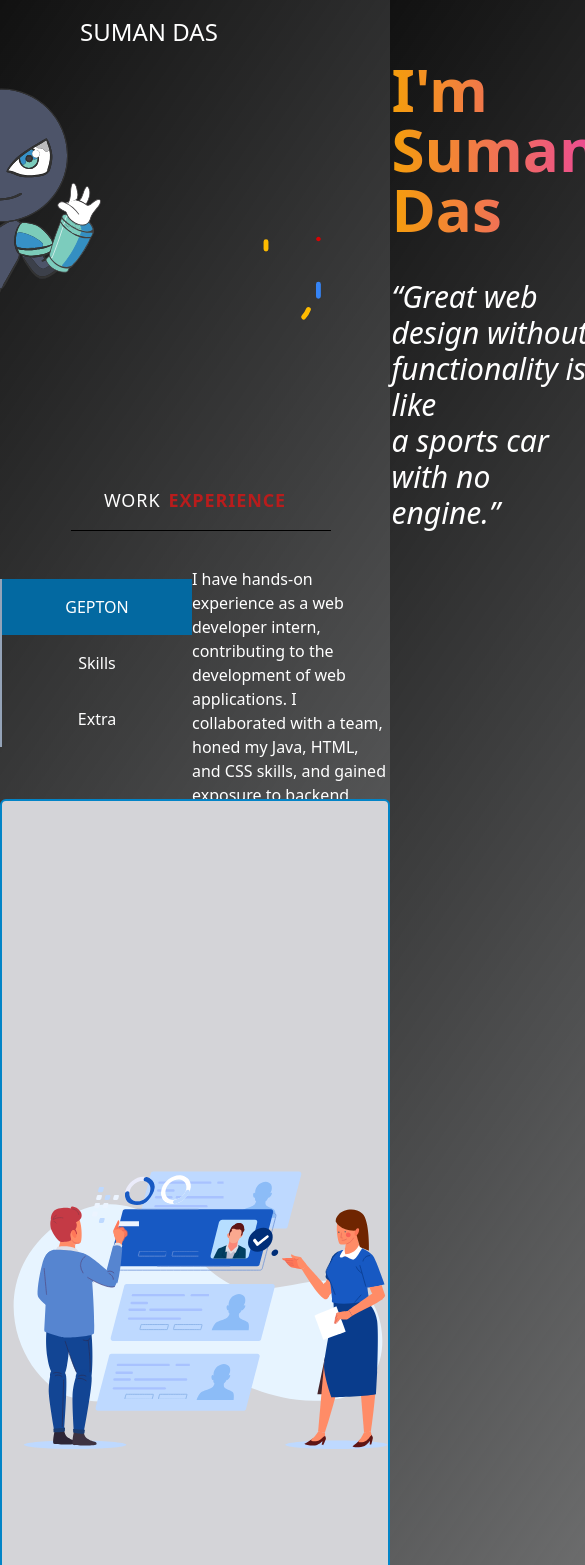
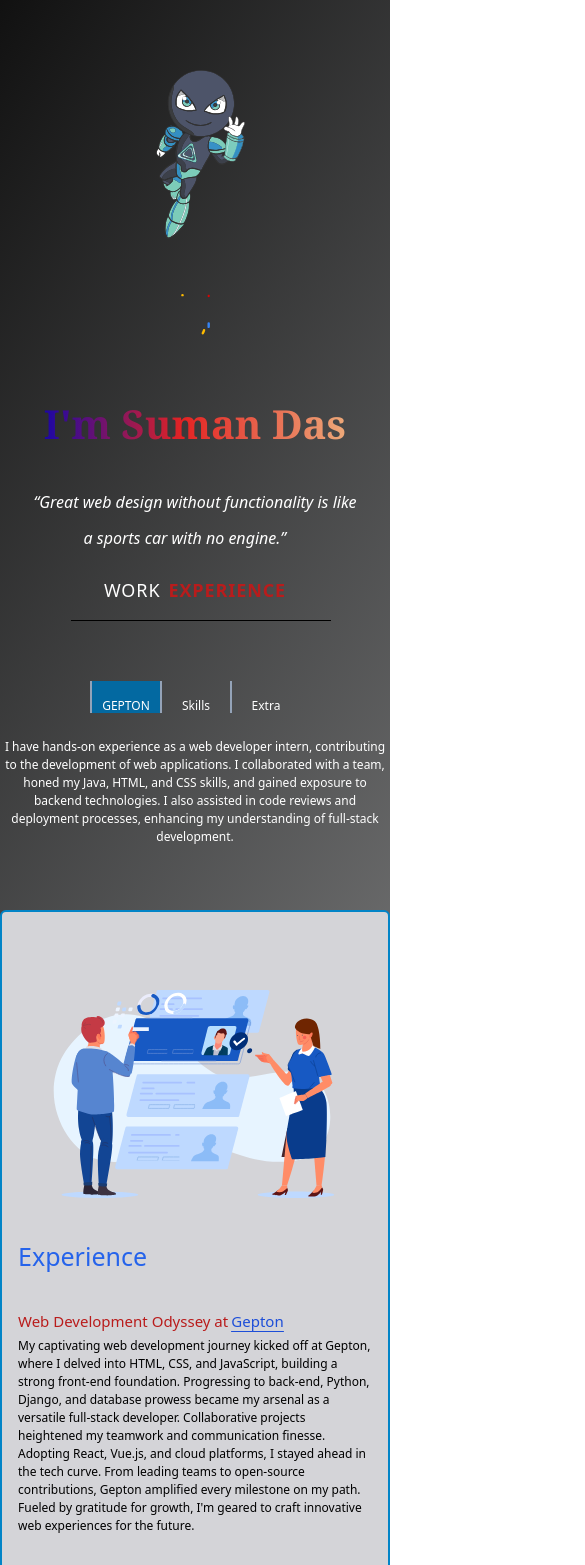
Before and after one commit to Sumandas1999/profile, a React (Create React App) app: page / in a window 390 px wide. Shown: the top 1565 px of the page, 585 px wide, since content can reach past the window. Built offline with nearby package versions, Linux system fonts and the light colour scheme.

Commit message:
feat: Update styling for mobile data

```diff
--- a/src/App.css
+++ b/src/App.css
@@ -46,3 +46,138 @@ background: linear-gradient(124deg, rgba(17,17,17,1) 0%, rgba(27,28,29,0.7665660
   width: 80px;
   height: 60px;
 }
+.ending{
+  background-color: black;
+  color: aliceblue;
+  text-align: center;
+  font-size: 20px;
+}
+
+@media (max-width: 768px){
+
+.nav{
+  visibility: hidden;
+}
+.intro{
+ font-size: 40px;
+ display: flex;
+ justify-items: center;
+}
+.quote{
+  font-size: 16px;
+  height: fit-content;
+  margin-bottom: 20px;
+}
+
+.head1{
+  display: grid;
+  justify-content: center;
+  height: fit-content;
+
+}
+.rest-line{
+
+  text-align: center;
+  padding-left: 50px;
+
+}
+
+.button-1{
+
+
+  width: 70px;
+  height: 10px;
+  font-size: 12px;
+
+
+
+
+}
+.button-2{
+
+
+  width: 70px;
+  height: 10px;
+  font-size: 12px;
+
+
+}
+.tabs{
+  display: flex;
+  flex-direction: row;
+}
+.tabs-main{
+  display: flex;
+  justify-content: space-evenly;
+  flex-direction: column;
+  height: 30vh;
+
+
+
+}
+.data-1{
+  display: flex;
+  font-size: 12px;
+  align-content: center;
+  text-align: center;
+}
+/* experience page*/
+.experience-1{
+  display: flex;
+  flex-direction: column;
+  height: fit-content;
+  padding-left: 1rem;
+  padding-right: 1rem;
+  padding-top: 1rem;
+  padding-bottom: 1rem;
+}
+.data-2{
+  font-size: 12px;
+}
+/* common style in both project and experience*/
+.gepto-1{
+  font-size: 15px;
+}
+.gepto-link{
+  font-size: 15px;
+}
+.h1-exp{
+  font-size: 25px;
+
+}
+/* project page*/
+.project-1{
+  display: flex;
+  flex-direction: column;
+  padding-left: 1rem;
+  padding-right: 1rem;
+  padding-top: 1rem;
+  padding-bottom: 1rem;
+}
+.project-data{
+  font-size: 12px;
+}
+/* footer css*/
+.h1-foot{
+  font-size: 18px;
+  color: darkred;
+
+}
+.foot-main{
+  padding-left: 1rem;
+  padding-right: 1rem;
+  padding-top: 1rem;
+  padding-bottom: 1rem;
+}
+.foot-p{
+  font-size: 15px;
+}
+.ending{
+  background-color: black;
+  color: aliceblue;
+  text-align: center;
+  font-size: 16px;
+  padding-bottom: 10px;
+}
+
+}
--- a/src/App.js
+++ b/src/App.js
@@ -16,7 +16,7 @@ function App() {
   return (
     <>
 
-      <div className="">
+      <div className="nav">
         <nav className="bg-#8c0f00  py-4">
           <ul className="flex flex-row space-x-20 space-x ... pl-20 ">
             <ul className='text-white font-normal text-2xl'>SUMAN DAS</ul>
@@ -29,27 +29,28 @@ function App() {
 
 
       <div className='page1'>
-        <div className='head1'>
-
+        <div className='head1 '>
+      <div className='player-main'>
         <Player
           src={animation}
-          className="player"
+          className="players"
+          loop
+          autoplay
+          speed={0.5}
+          style={{ height: '200px', width: '200px' }}
+        /></div>
+        <Player
+          src={hii}
+          className="players"
           loop
           autoplay
           speed={0}
-          style={{ height: '400px', width: '400px' }}
+          style={{ height: '100px', width: '100px' }}
         />
-        <Player
-          src={hii}
-          className="player"
-          loop
-          autoplay
-          speed={0}
-          style={{ height: '200px', width: '200px' }}
-        />
+
         <div>
-          <h1 className=' pt-10  font-extrabold text-transparent text-6xl bg-gradient-to-r from-amber-500 to-pink-500 bg-clip-text text-transparent pb-10'  > I'm Suman Das </h1>
-          <p className='text-3xl text-white italic hover:not-italic '>“Great web design without functionality is like <br/>a sports car with no engine.”</p>
+          <h1 className=' intro pt-10  font-extrabold text-transparent text-6xl bg-gradient-to-r from-amber-500 to-pink-500 bg-clip-text text-transparent pb-10'  > I'm Suman Das </h1>
+          <p className='quote text-3xl text-white italic hover:not-italic '>“Great web design without functionality is like <br/><span className='rest-line'>a sports car with no engine.”</span></p>
           </div>
         </div>
 
@@ -61,7 +62,7 @@ function App() {
         <h3 className=' text-white text-lg tracking-wider pr-2'>WORK</h3> <h3 className=' text-red-700 font-bold ... text-lg tracking-wider'> EXPERIENCE</h3>
         <div className='bg-black w-4/6 h-px mt-4 ml-3'> </div>
       </div>
-      <div>
+      <div className='tabs'>
         <Tabs />
       </div>
 
--- a/src/components/experience.js
+++ b/src/components/experience.js
@@ -4,22 +4,22 @@ import work from '../lotties/work.json'
 const Experience = () => {
     return (
         <>
-            <div className='flex justify-center  mb-20  overflow-hidden '>
-                <div className='flex border border-sky-600 border-2 max-w-4xl items-center height:  bg-zinc-300 pr-20 py-36 rounded-md
+            <div className=' flex justify-center  mb-20 '>
+                <div className='experience-1 flex border border-sky-600 border-2 max-w-4xl items-center height:  bg-zinc-300 pr-20 py-36 rounded-md
                hover:border-yellow-300 overflow-hidden duration-300 '>
-                   <Player
-          src={work}
-          className="player"
-          loop
-          autoplay
-          speed={0}
-          style={{ height: '400px', width: '400px' }}
-        />
-                    <div className='flex-col '>
-                        <h1 className='text-5xl py-4 text-blue-600 basis-1/2'>Experience</h1>
-                        <div className='py-5'><span className='text-red-700 text-2xl '> Web Development Odyssey at</span>  <span className='text-2xl text-blue-700 underline underline-offset-4  '><a href='https://gepton.com/'>Gepton</a> </span>
+                    <div> <Player
+                        src={work}
+                        className="player"
+                        loop
+                        autoplay
+                        speed={0}
+                        style={{ height: '300px', width: '300px' }}
+                    /> </div>
+                    <div className='flex-col  '>
+                        <h1 className='h1-exp text-5xl py-4 text-blue-600 basis-1/2'>Experience</h1>
+                        <div className='data-2 py-5'><span className='gepto-1 text-red-700 text-2xl '> Web Development Odyssey at</span>  <span className='gepto-link text-2xl text-blue-700 underline underline-offset-4  '><a href='https://gepton.com/'>Gepton</a> </span>
 
-                           <br/>My captivating web development journey kicked off at Gepton, where I delved into HTML, CSS, and JavaScript, building a strong front-end foundation. Progressing to back-end, Python, Django, and database prowess became my arsenal as a versatile full-stack developer. Collaborative projects heightened my teamwork and communication finesse. Adopting React, Vue.js, and cloud platforms, I stayed ahead in the tech curve. From leading teams to open-source contributions, Gepton amplified every milestone on my path. Fueled by gratitude for growth, I'm geared to craft innovative web experiences for the future.
+                            <br />My captivating web development journey kicked off at Gepton, where I delved into HTML, CSS, and JavaScript, building a strong front-end foundation. Progressing to back-end, Python, Django, and database prowess became my arsenal as a versatile full-stack developer. Collaborative projects heightened my teamwork and communication finesse. Adopting React, Vue.js, and cloud platforms, I stayed ahead in the tech curve. From leading teams to open-source contributions, Gepton amplified every milestone on my path. Fueled by gratitude for growth, I'm geared to craft innovative web experiences for the future.
 
 
                         </div>
--- a/src/components/footer.js
+++ b/src/components/footer.js
@@ -8,18 +8,19 @@ import phone from "../images/phone-solid.svg";
 import { Player } from "@lottiefiles/react-lottie-player";
 const Footer = () => {
   return (
-    <div className="bg-orange-50 h-48 pt-4  px-8 flex place-content-around ">
+    <> <div className="foot-main bg-orange-50 h-48 pt-4  px-8 flex place-content-around ">
       <div className="flex items-start flex-col ">
 
         <div className="flex ">
-        <h2 className="text-2xl  "> Let's talk about work </h2>
-          <img src={logo} className="image" />
+        <h2 className="text-2xl h1-foot  "> Let's connect and grab a coffee  </h2>
+
         </div>
-        <div>
+        <div className="foot-p">
 
           <p>Looking forward to hearing from you soon.</p>
           <p>Drop me an email</p>
           <p className="text-blue-700 ">ku2sumandas1999@gmail.com</p>
+
         </div>
       </div>
       <Player
@@ -28,7 +29,7 @@ const Footer = () => {
         loop
         autoplay
         speed={1}
-        style={{ height: "200px", width: "200px" }}
+        style={{ height: "100px", width: "100px" }}
       />
 
       <div className="flex flex-col justify-self-end  space-y-4">
@@ -46,7 +47,10 @@ const Footer = () => {
           <img src={phone} className=" h-6 w-6" /> */}
         </div>
       </div>
+
     </div>
+    <p className="ending">Developed with 💙 and a powern of macbook 💻 by Suman Das</p></>
+
   );
 };
 
--- a/src/components/tabs.js
+++ b/src/components/tabs.js
@@ -11,7 +11,7 @@ function Tabs() {
 
     {
       heading: "",
-      name: "HTML , CSS , JavaScript , React , Git , Node.js , Docker ",
+      name: "  HTML , CSS , JavaScript , React , Git , Node.js , Docker ",
     },
 
     {
@@ -28,7 +28,7 @@ function Tabs() {
     if(click === index){
       return (
         <button
-          className=" py-4  w-48 bg-sky-700 ... border-l-2 border-slate-400 "
+          className=" button-1 py-4  w-48 bg-sky-700 ... border-l-2 border-slate-400 "
           onClick={() => setClick(index)}
           key={index}
         >
@@ -38,7 +38,7 @@ function Tabs() {
     }
     return (
       <button
-        className=" py-4 text-white w-48 hover:bg-sky-700 ... border-l-2 border-slate-400 "
+        className="button-2 py-4 text-white w-48 hover:bg-sky-700 ... border-l-2 border-slate-400 "
         onClick={() => setClick(index)}
         key={index}
       >
@@ -50,10 +50,10 @@ function Tabs() {
 
   return (
     <>
-      <div className="  ">
-        <div className="flex text-white items-center pb-10 w-screen justify-evenly ">
-          <div className=" flex flex-col">{buttonRender}</div>
-          <div className="flex w-96 h-48">
+      <div className=" data-1 ">
+        <div className=" tabs-main flex text-white items-center pb-10 w-screen justify-evenly ">
+          <div className=" tabs flex flex-col">{buttonRender}</div>
+          <div className="flex w-96 h-100">
             {renderData.heading}
             {renderData.name}
           </div>
```
Also changed, not shown: src/components/project.js (+9 -7 lines).
